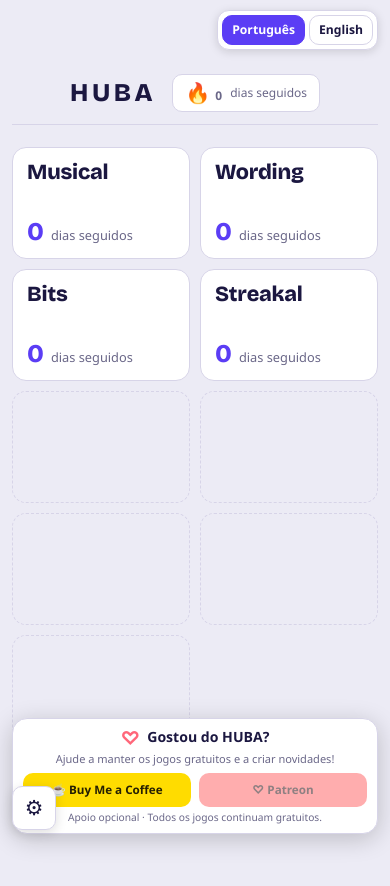
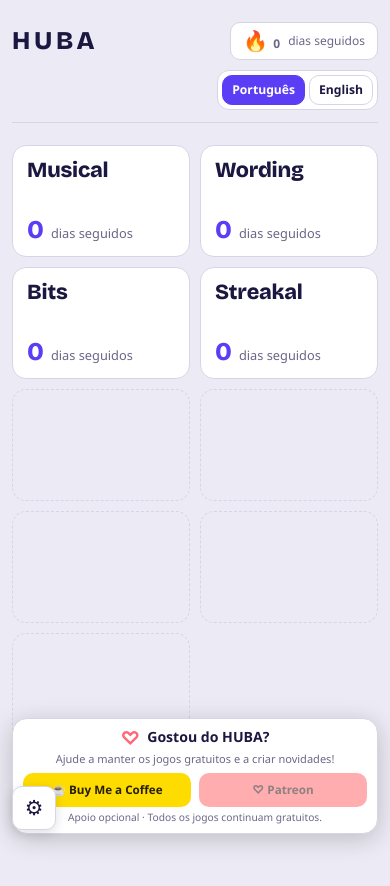
Before and after one commit to aceRadin/Huba, a plain HTML site: page index.html in a window 390 px wide. Drawn offline with nearby package versions, Linux system fonts and the light colour scheme.

Commit message:
alignment

```diff
--- a/css/style.css
+++ b/css/style.css
@@ -240,7 +240,16 @@ body{padding-top:52px}
 .huba-language{position:fixed;top:max(10px,env(safe-area-inset-top));right:12px;z-index:60;display:flex;gap:4px;padding:4px;background:var(--card);border:1px solid var(--line);border-radius:12px;box-shadow:0 2px 10px #0002}
 .huba-language button{font-size:.76rem;padding:5px 9px}
 .huba-language button[aria-pressed="true"]{background:var(--accent);color:var(--accent-fg);border-color:var(--accent)}
-.landing-top{display:flex;align-items:center;justify-content:center;gap:16px;flex-wrap:wrap}
+.landing-top{display:grid;grid-template-columns:auto minmax(0,1fr) auto;align-items:center;gap:16px}
+body.home-header-language{padding-top:0}
+.landing-top h1{justify-self:start}
+.landing-top .daily-streak{justify-self:center}
+.landing-top .huba-language{position:static;justify-self:end;box-shadow:none}
+@media(max-width:600px){
+ .landing-top{grid-template-columns:minmax(0,1fr) auto;gap:10px}
+ .landing-top .daily-streak{justify-self:end}
+ .landing-top .huba-language{grid-column:1/-1;justify-self:end}
+}
 
 /* Temas: as mesmas variáveis colorem todos os jogos. */
 :root[data-theme="ocean"]{--bg:#e5f1f8;--card:#f8fcff;--fg:#123448;--muted:#526c7c;--accent:#086e9e;--accent-fg:#fff;--line:#b9d5e5;--seg:#c2ddea}
--- a/js/idioma.js
+++ b/js/idioma.js
@@ -107,7 +107,9 @@ function setLanguage(value){
 function build(){
  var nav=document.createElement('nav');nav.className='huba-language';nav.setAttribute('aria-label','Site language');nav.dataset.noTranslate='';
  [['pt','Português'],['en','English']].forEach(function(option){var b=document.createElement('button');b.type='button';b.dataset.siteLang=option[0];b.textContent=option[1];b.setAttribute('aria-pressed',String(lang===option[0]));b.onclick=function(){setLanguage(option[0])};nav.appendChild(b)});
- document.body.appendChild(nav);document.documentElement.lang=lang==='en'?'en':'pt-BR';apply(document);
+ var header=document.querySelector('.landing-top');
+ if(header){header.appendChild(nav);document.body.classList.add('home-header-language')}else document.body.appendChild(nav);
+ document.documentElement.lang=lang==='en'?'en':'pt-BR';apply(document);
  new MutationObserver(function(records){records.forEach(function(r){if(r.type==='childList')r.addedNodes.forEach(apply);else if(r.type==='characterData')textValue(r.target);else elementValue(r.target)})}).observe(document.documentElement,{subtree:true,childList:true,characterData:true,attributes:true,attributeFilter:['title','placeholder','aria-label','alt']});
 }
 window.HUBA_I18N={get language(){return lang},setLanguage:setLanguage,translate:translate,isText:function(el,text){return el.textContent===text||el.textContent===translate(text)}};
```
Also changed, not shown: tests/idioma-streak.test.cjs (+5 -0 lines).
